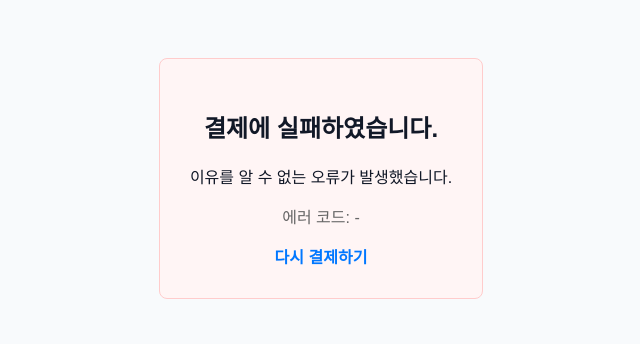
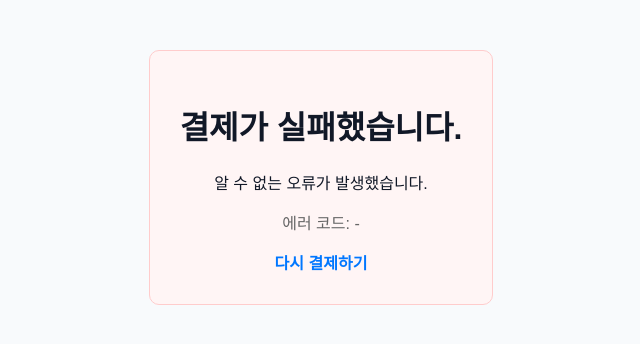
Before and after one commit to juhyuk061210/-_-, a website: page fail.html in a window 1280 px wide. Shown: the whole page, without its empty margins (319-959 px from the left). Drawn offline with Linux system fonts and the light colour scheme.

Commit message:
Update Toss fail page copy

```diff
--- a/fail.html
+++ b/fail.html
@@ -1,45 +1,25 @@
-<!DOCTYPE html>
+<!doctype html>
 <html lang="ko">
   <head>
     <meta charset="utf-8" />
     <meta name="viewport" content="width=device-width, initial-scale=1" />
-  <title>결제 실패</title>
+    <title>TrendScope | 결제 실패</title>
     <style>
-    body {
-      font-family: Arial, "Noto Sans KR", sans-serif;
-      text-align: center;
-      padding: 50px 16px;
-      background: #f8fafc;
-      color: #111827;
-    }
-
-    .box {
-      border: 1px solid #ffcccc;
-      padding: 30px;
-      display: inline-block;
-      border-radius: 8px;
-      background: #fff5f5;
-      max-width: 460px;
-    }
-
-    a {
-      text-decoration: none;
-      color: #0077ff;
-      font-weight: 700;
-    }
+      body { margin: 0; font-family: Arial, "Noto Sans KR", sans-serif; text-align: center; padding: 50px 16px; background: #f8fafc; color: #111827; }
+      .box { display: inline-block; max-width: 520px; padding: 30px; border: 1px solid #ffcccc; border-radius: 10px; background: #fff5f5; }
+      a { color: #0077ff; font-weight: 700; text-decoration: none; }
     </style>
   </head>
   <body>
     <div class="box">
-    <h2>결제에 실패하였습니다.</h2>
-    <p id="error-message">이유를 알 수 없는 오류가 발생했습니다.</p>
-    <p style="color: #666;">에러 코드: <span id="error-code"></span></p>
+      <h1>결제가 실패했습니다.</h1>
+      <p id="error-message">알 수 없는 오류가 발생했습니다.</p>
+      <p style="color: #666">에러 코드: <span id="error-code"></span></p>
       <a href="./#subscribe">다시 결제하기</a>
     </div>
-
     <script>
       const urlParams = new URLSearchParams(window.location.search);
-    document.getElementById("error-message").textContent = urlParams.get("message") || "이유를 알 수 없는 오류가 발생했습니다.";
+      document.getElementById("error-message").textContent = urlParams.get("message") || "알 수 없는 오류가 발생했습니다.";
       document.getElementById("error-code").textContent = urlParams.get("code") || "-";
     </script>
   </body>
```
Lines whose indentation alone changed are shown as unchanged.
